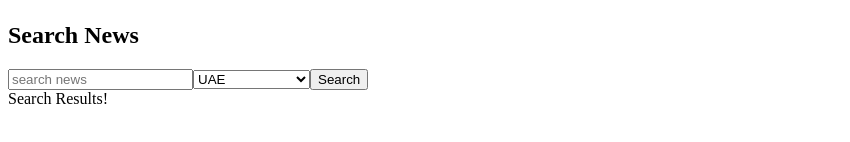
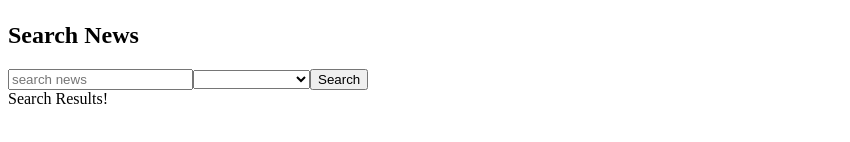
Before and after one commit to naderhat/news-app-frontend, an Angular app: page / in a window 1280 px wide. Shown: the part 382-524 px from the top of the page, without its empty margins (0-850 px from the left). Built offline with nearby package versions, Linux system fonts and the light colour scheme.

Commit message:
Added country code as a search parameter

```diff
--- a/src/app/news-api.service.ts
+++ b/src/app/news-api.service.ts
@@ -15,8 +15,8 @@ export class NewsApiService {
 
   constructor(private http: HttpClient) { }
 
-  performSearch(query: string) {
-    this.getTopHeadlines(query, '', '')
+  performSearch(query: string, country: string) {
+    this.getTopHeadlines(query, country, '')
       .subscribe(result => { this.searchResults = result; this.searchResultFetched.next(); });
   }
 
@@ -52,7 +52,7 @@ export class NewsApiService {
       if (!this.isEmpty(params)) {
         params += '&';
       }
-      params = 'country=' + country;
+      params += 'country=' + country;
     }
 
     if (!this.isEmpty(category)) {
--- a/src/app/search-bar/search-bar.component.html
+++ b/src/app/search-bar/search-bar.component.html
@@ -2,8 +2,8 @@
   <h2>Search News</h2>
   <span flex>
     <input #searchBar placeholder="search news" [formControl]="searchNews">
-    <select>
-      <option *ngFor="let country of countries" [value]="country.code">{{country.name}}</option>
+    <select name="country" [(ngModel)]="selectedCountry">
+      <option *ngFor="let country of countries" [ngValue]="country.code">{{country.name}}</option>
     </select>
     <button (click)='performSearch(searchBar.value)'>Search</button>
   </span>
--- a/src/app/search-bar/search-bar.component.ts
+++ b/src/app/search-bar/search-bar.component.ts
@@ -17,6 +17,7 @@ export class SearchBarComponent implements OnInit {
   appSettingsSrv: AppSettingsService;
   result: string;
   countries: Country[];
+  selectedCountry: string;
 
   searchResults;
 
@@ -36,7 +37,7 @@ export class SearchBarComponent implements OnInit {
   }
 
   performSearch(query: string) {
-    this.newsApiService.performSearch(query);
+    this.newsApiService.performSearch(query, this.selectedCountry);
   }
 
 }
```
